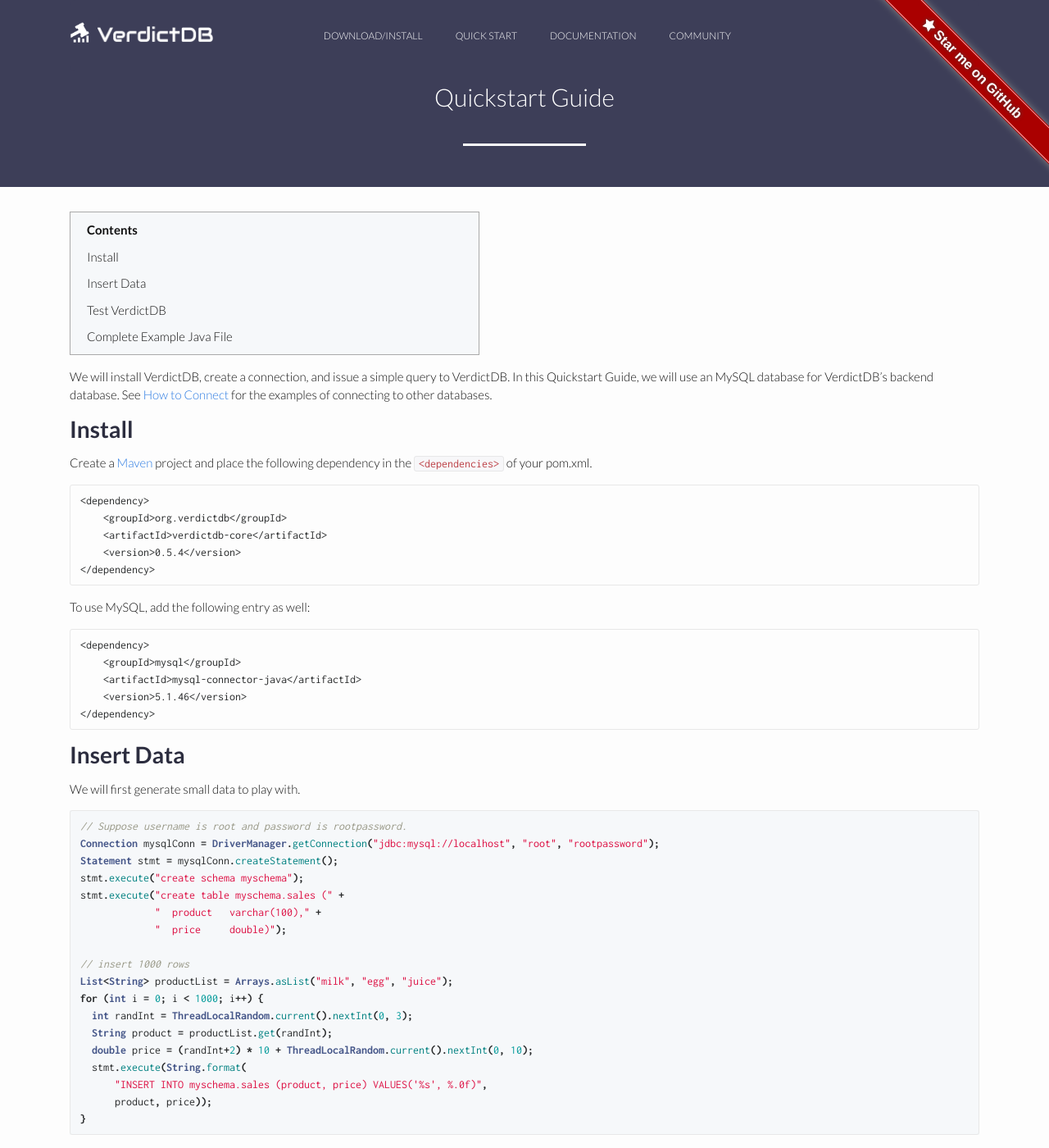
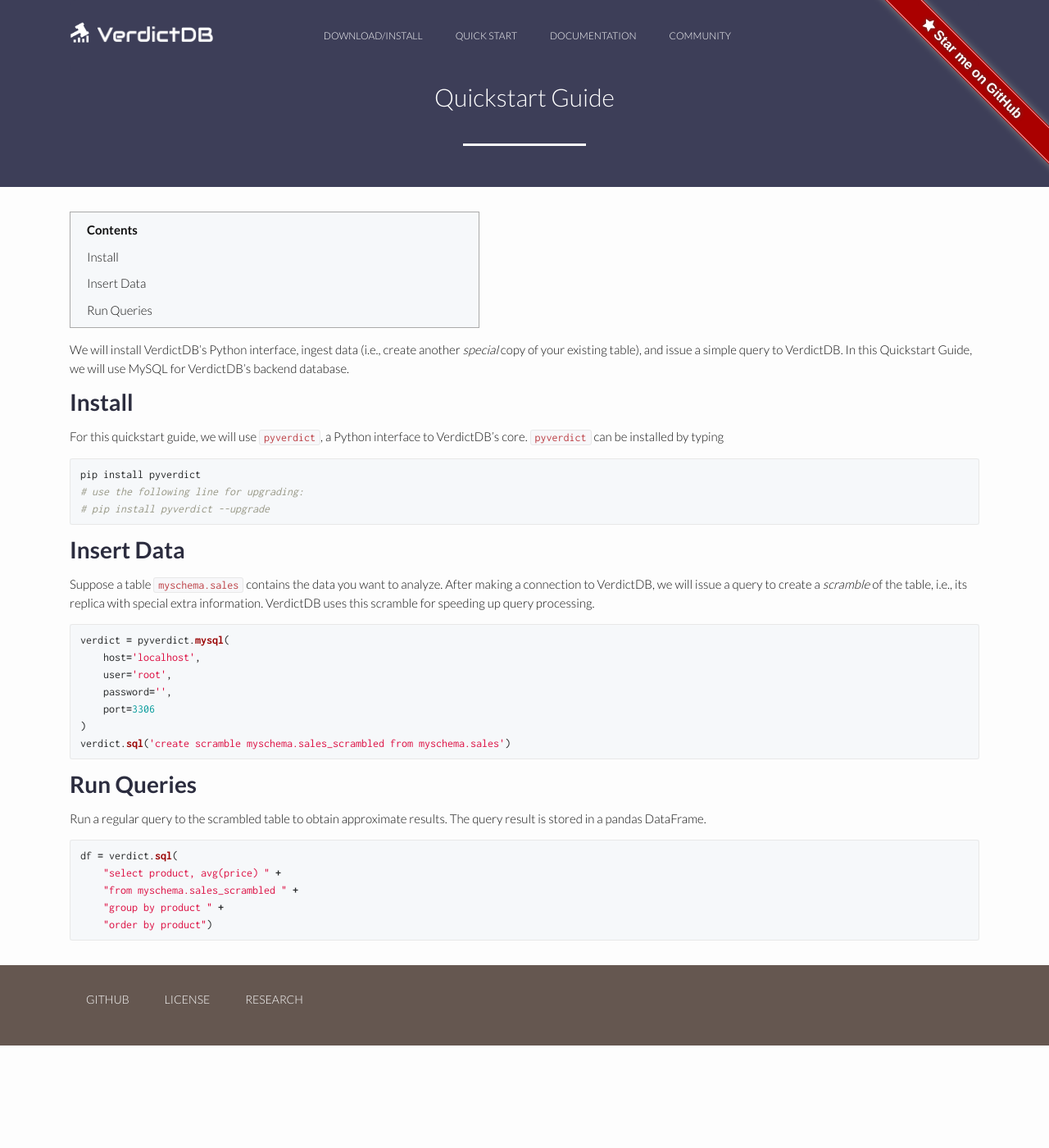
Before and after one commit to verdict-project/verdict-project.github.io, a Jekyll site: the page built from documentation/quick_start/index.md, in a window 1280 px wide and 1400 px high. Shown: the whole window at 82% size. Built offline with Jekyll 4.4.1, drawn with Linux system fonts in a browser that asks for light colours; nearby versions of some CDN libraries; some of the changed text lies outside the part shown.

Commit message:
fixed favicon link; updated quickstart guide and research pages

````diff
--- a/_includes/head.html
+++ b/_includes/head.html
@@ -5,7 +5,7 @@
 
   <title>{% if page.title %}{{ page.title | escape }}{% else %}{{ site.title | escape }}{% endif %}</title>
   <meta name="description" content="{% if page.excerpt %}{{ page.excerpt | strip_html | strip_newlines | truncate: 160 }}{% else %}{{ site.description }}{% endif %}">
-  <link rel="shortcut icon" type="image/png" href="verdictdb-favicon.png">
+  <link rel="shortcut icon" type="image/png" href="/verdictdb-favicon.png">
 
   <!-- Latest compiled and minified CSS -->
   <link rel="stylesheet" href="https://maxcdn.bootstrapcdn.com/bootstrap/4.0.0-alpha.6/css/bootstrap.min.css" integrity="sha384-rwoIResjU2yc3z8GV/NPeZWAv56rSmLldC3R/AZzGRnGxQQKnKkoFVhFQhNUwEyJ" crossorigin="anonymous">
--- a/documentation/quick_start/index.md
+++ b/documentation/quick_start/index.md
@@ -6,133 +6,51 @@
 * TOC
 {:toc}
 
+We will install VerdictDB's Python interface, ingest data (i.e., create another *special* copy of your existing table), and issue a simple query to VerdictDB. In this Quickstart Guide, we will use MySQL for VerdictDB's backend database.
 
-We will install VerdictDB, create a connection, and issue a simple query to VerdictDB. In this Quickstart Guide, we will use an MySQL database for VerdictDB's backend database. See [How to Connect](http://docs.verdictdb.org/getting_started/connection/) for the examples of connecting to other databases.
+<!-- We will install VerdictDB, create a connection, and issue a simple query to VerdictDB. In this Quickstart Guide, we will use an MySQL database for VerdictDB's backend database. See [How to Connect](http://docs.verdictdb.org/getting_started/connection/) for the examples of connecting to other databases. -->
 
 
 ## Install
 
-Create a [Maven](https://maven.apache.org/) project and
-place the following dependency in the `<dependencies>` of your pom.xml.
-```pom
-<dependency>
-    <groupId>org.verdictdb</groupId>
-    <artifactId>verdictdb-core</artifactId>
-    <version>0.5.4</version>
-</dependency>
+For this quickstart guide, we will use `pyverdict`, a Python interface to VerdictDB's core.
+`pyverdict` can be installed by typing
+
+```python
+pip install pyverdict
+# use the following line for upgrading:
+# pip install pyverdict --upgrade
 ```
 
-To use MySQL, add the following entry as well:
-```pom
-<dependency>
-    <groupId>mysql</groupId>
-    <artifactId>mysql-connector-java</artifactId>
-    <version>5.1.46</version>
-</dependency>
-```
 
 
 ## Insert Data
 
-We will first generate small data to play with.
+Suppose a table `myschema.sales` contains the data you want to analyze.
+After making a connection to VerdictDB, we will issue a query to create a *scramble* of the table,
+i.e., its replica with special extra information.
+VerdictDB uses this scramble for speeding up query processing.
 
-```java
-// Suppose username is root and password is rootpassword.
-Connection mysqlConn = DriverManager.getConnection("jdbc:mysql://localhost", "root", "rootpassword");
-Statement stmt = mysqlConn.createStatement();
-stmt.execute("create schema myschema");
-stmt.execute("create table myschema.sales (" +
-             "  product   varchar(100)," +
-             "  price     double)");
-
-// insert 1000 rows
-List<String> productList = Arrays.asList("milk", "egg", "juice");
-for (int i = 0; i < 1000; i++) {
-  int randInt = ThreadLocalRandom.current().nextInt(0, 3);
-  String product = productList.get(randInt);
-  double price = (randInt+2) * 10 + ThreadLocalRandom.current().nextInt(0, 10);
-  stmt.execute(String.format(
-      "INSERT INTO myschema.sales (product, price) VALUES('%s', %.0f)",
-      product, price));
-}
+```python
+verdict = pyverdict.mysql(
+    host='localhost',
+    user='root',
+    password='',
+    port=3306
+)
+verdict.sql('create scramble myschema.sales_scrambled from myschema.sales')
 ```
 
 
 
-## Test VerdictDB
+## Run Queries
 
-Create a JDBC connection to VerdictDB.
+Run a regular query to the scrambled table to obtain approximate results. The query result is stored in a pandas DataFrame.
 
-```java
-Connection verdict = DriverManager.getConnection("jdbc:verdict:mysql://localhost", "root", "rootpassword");
-Statement vstmt = verdict.createStatement();
-```
-
-Create a special table called a "scramble", which is the replica of the original table with extra information VerdictDB uses for speeding up query processing.
-
-```java
-vstmt.execute("create scramble myschema.sales_scrambled from myschema.sales");
-```
-
-Run just a regular query to the original table.
-
-```java
-ResultSet rs = vstmt.executeQuery(
-    "select product, avg(price) "+
+```python
+df = verdict.sql(
+    "select product, avg(price) " +
     "from myschema.sales_scrambled " +
     "group by product " +
-    "order by product");
+    "order by product")
 ```
-
-Internally, VerdictDB rewrites the above query to use the scramble. It is equivalent to explicitly specifying the scramble in the from clause of the above query.
-
-
-## Complete Example Java File
-
-
-```java
-import java.sql.*;
-import java.util.ArrayList;
-import java.util.Arrays;
-import java.util.List;
-import java.util.concurrent.ThreadLocalRandom;
-
-public class FirstVerdictDBExample {
-
-
-  public static void main(String args[]) throws SQLException {
-    // Suppose username is root and password is rootpassword.
-    Connection mysqlConn = DriverManager.getConnection("jdbc:mysql://localhost", "root", "rootpassword");
-    Statement stmt = mysqlConn.createStatement();
-    stmt.execute("create schema myschema");
-    stmt.execute("create table myschema.sales (" +
-                 "  product   varchar(100)," +
-                 "  price     double)");
-
-    // insert 1000 rows
-    List<String> productList = Arrays.asList("milk", "egg", "juice");
-    for (int i = 0; i < 1000; i++) {
-      int randInt = ThreadLocalRandom.current().nextInt(0, 3)
-      String product = productList.get(randInt);
-      double price = (randInt+2) * 10 + ThreadLocalRandom.current().nextInt(0, 10);
-      stmt.execute(String.format(
-          "INSERT INTO myschema.sales (product, price) VALUES('%s', %.0f)",
-          product, price));
-    }
-
-    Connection verdict = DriverManager.getConnection("jdbc:verdict:mysql://localhost", "root", "rootpassword");
-    Statement vstmt = verdict.createStatement();
-
-    // Use CREATE SCRAMBLE syntax to create scrambled tables.
-    vstmt.execute("create scramble myschema.sales_scrambled from myschema.sales");
-
-    ResultSet rs = vstmt.executeQuery(
-        "select product, avg(price) "+
-        "from myschema.sales_scrambled " +
-        "group by product " +
-        "order by product");
-
-    // Do something after getting the results.
-  }
-}
-```
````
Also changed, not shown: community/index.md (+10 -6 lines), documentation/research/index.md (+16 -14 lines), download/index.md (+1 -1 lines).
